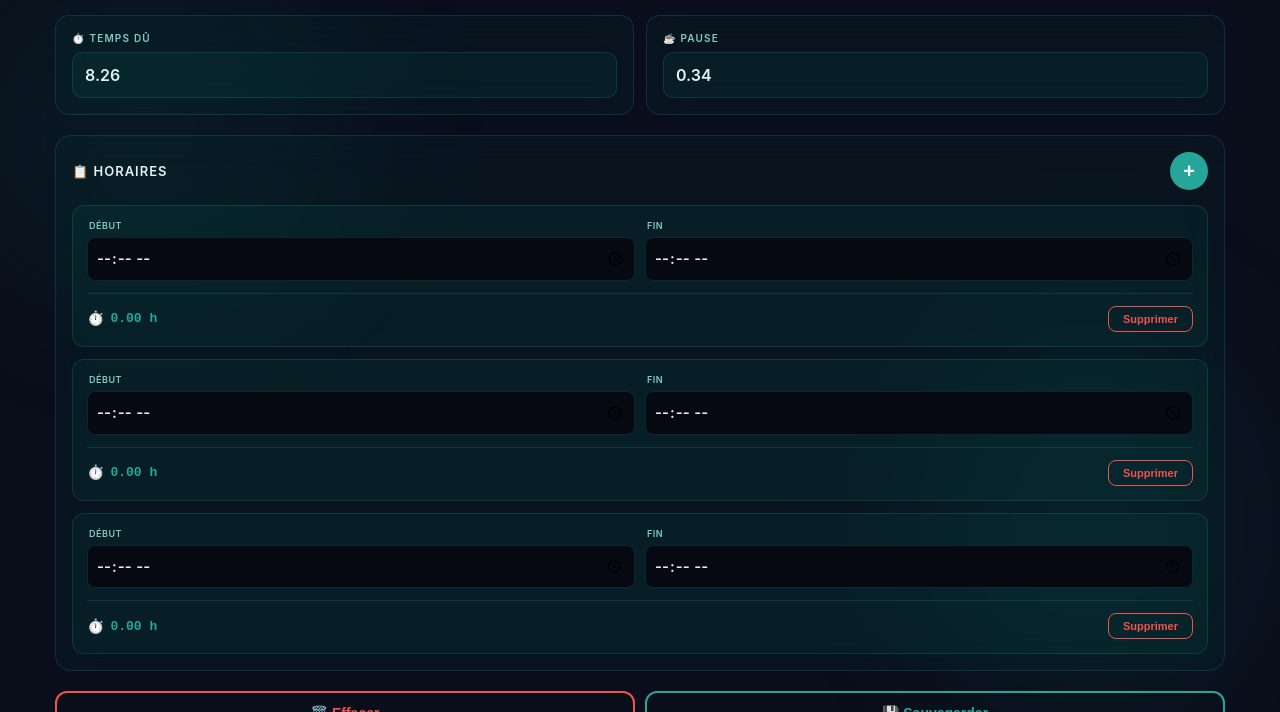
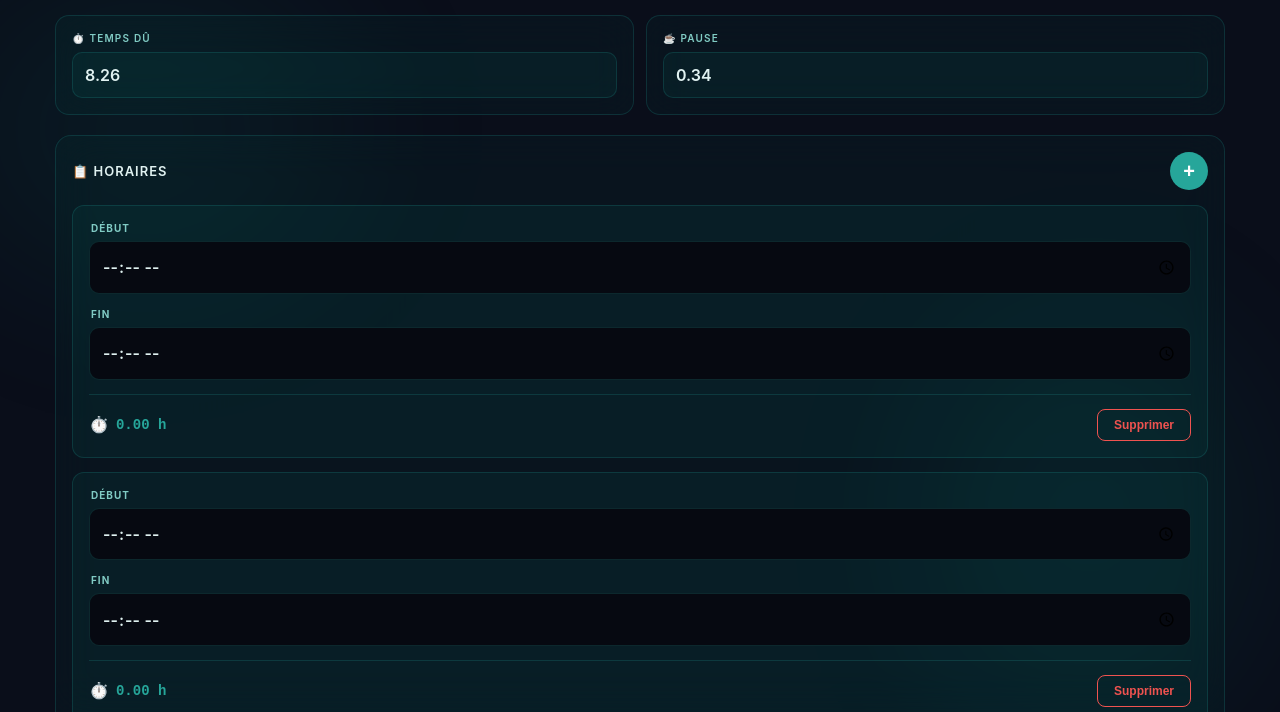
Before and after one commit to Dieze-2/timetracker, a plain HTML site: page index.html in a window 1280 px wide. Shown: the part 88-800 px from the top of the page. Drawn offline with Linux system fonts and the light colour scheme.

Commit message:
Update index.html

```diff
--- a/index.html
+++ b/index.html
@@ -244,18 +244,18 @@
             letter-spacing: 1px;
         }
 
-        /* CARTES RESPONSIVE SANS CHEVAUCHEMENT */
+        /* CARTES EN COLONNE VERTICALE (pas de chevauchement) */
         .time-rows {
             display: flex;
             flex-direction: column;
-            gap: 12px;
+            gap: 14px;
         }
 
         .time-card {
             background: var(--bg-input);
             border: 1.5px solid var(--border-color);
             border-radius: 12px;
-            padding: 14px;
+            padding: 16px;
             transition: all 0.2s ease;
         }
 
@@ -263,38 +263,40 @@
             border-color: var(--border-hover);
         }
 
-        .time-inputs-row {
+        /* INPUTS EMPILÉS VERTICALEMENT */
+        .time-inputs-column {
             display: flex;
-            gap: 10px;
-            margin-bottom: 12px;
+            flex-direction: column;
+            gap: 14px;
+            margin-bottom: 14px;
         }
 
         .time-input-group {
-            flex: 1;
             display: flex;
             flex-direction: column;
-            gap: 6px;
+            gap: 7px;
         }
 
         .time-input-label {
-            font-size: 9px;
-            font-weight: 600;
+            font-size: 10px;
+            font-weight: 700;
             color: var(--text-secondary);
             text-transform: uppercase;
-            letter-spacing: 0.5px;
+            letter-spacing: 1px;
             padding-left: 2px;
         }
 
         .time-card input[type="time"] {
             width: 100%;
-            padding: 10px 8px;
-            font-size: 15px;
+            padding: 14px 12px;
+            font-size: 16px;
             background: var(--bg-secondary);
             border: 1.5px solid var(--border-color);
-            border-radius: 8px;
+            border-radius: 10px;
             color: var(--text-primary);
             font-weight: 600;
             transition: all 0.2s ease;
+            font-family: -apple-system, BlinkMacSystemFont, 'SF Mono', 'Courier New', monospace;
         }
 
         .time-card input[type="time"]:focus {
@@ -307,15 +309,15 @@
             display: flex;
             justify-content: space-between;
             align-items: center;
-            padding-top: 12px;
+            padding-top: 14px;
             border-top: 1px solid var(--border-color);
         }
 
         .duration-display {
             display: flex;
             align-items: center;
-            gap: 6px;
-            font-size: 13px;
+            gap: 7px;
+            font-size: 14px;
             font-weight: 700;
             color: var(--accent-primary);
             font-family: 'SF Mono', 'Courier New', monospace;
@@ -323,18 +325,18 @@
 
         .duration-display::before {
             content: '⏱️';
-            font-size: 14px;
+            font-size: 16px;
         }
 
         .delete-btn {
             background: transparent;
             border: 1.5px solid var(--error);
-            padding: 6px 14px;
+            padding: 8px 16px;
             border-radius: 8px;
             color: var(--error);
             font-weight: 600;
             cursor: pointer;
-            font-size: 11px;
+            font-size: 12px;
             touch-action: manipulation;
             transition: all 0.2s ease;
             white-space: nowrap;
@@ -544,12 +546,7 @@
             }
 
             .time-card {
-                padding: 12px;
-            }
-
-            .time-card input[type="time"] {
-                font-size: 14px;
-                padding: 9px 6px;
+                padding: 14px;
             }
         }
     </style>
@@ -694,7 +691,7 @@
             card.className = 'time-card';
             card.id = `row${rowCount}`;
             card.innerHTML = `
-                <div class="time-inputs-row">
+                <div class="time-inputs-column">
                     <div class="time-input-group">
                         <label class="time-input-label">Début</label>
                         <input type="time" id="debut${rowCount}" tabindex="${tabStart}" onchange="calculate()">
```
